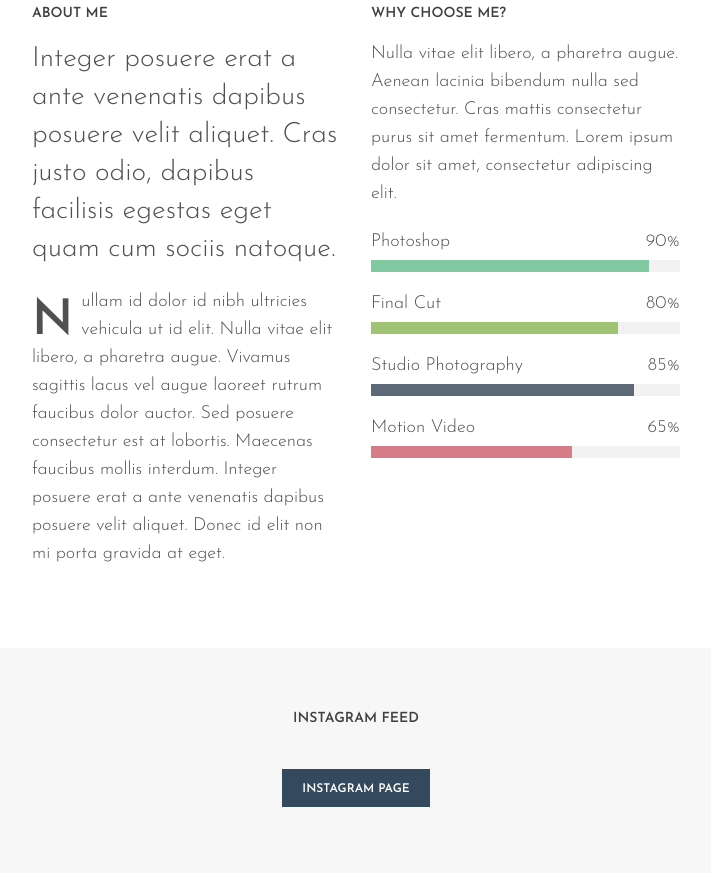
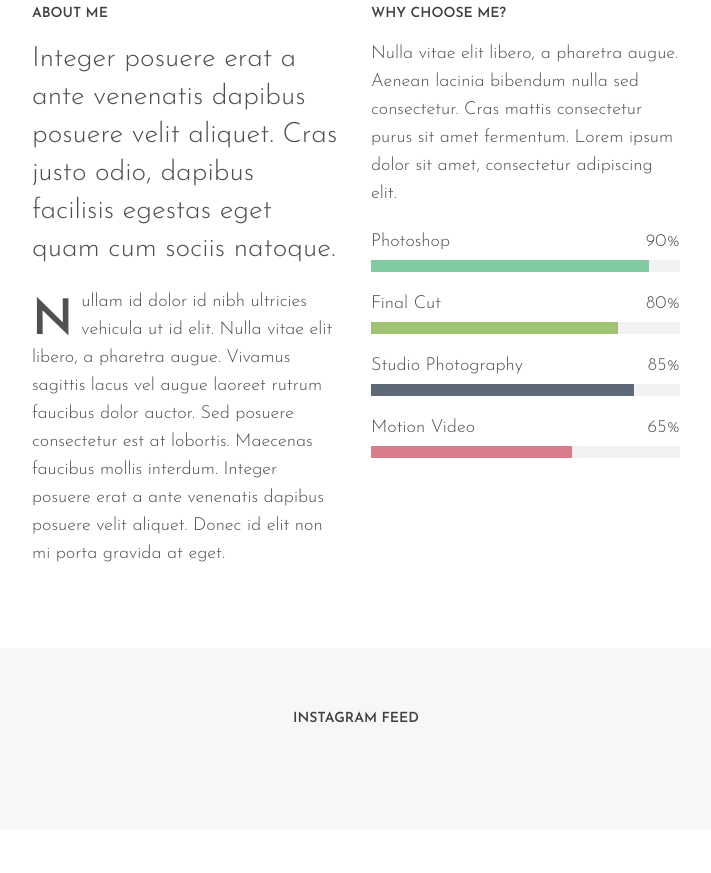
Before and after one commit to twistlemonade/twistlemonade.github.io, a plain HTML site: page index.html in a window 1280 px wide. Shown: the part 3379-4252 px from the top of the page, without its empty margins (540-1251 px from the left). After the commit the page ends 4208 px from the top, so only its background shows below. Drawn offline with Linux system fonts and the light colour scheme; files whose address does not match are found by name; a web font is replaced by a local one.

Commit message:
no message

```diff
--- a/index.html
+++ b/index.html
@@ -343,7 +343,7 @@
           <div id="instafeed-full" class="items row row-offset-0"></div>
         </div>
         <div class="divide30"></div>
-        <div class="text-center"><a href="https://www.instagram.com/twistlemon/" class="btn">Instagram page</a></div>
+        <!--<div class="text-center"><a href="https://www.instagram.com/twistlemon/" class="btn">Instagram page</a></div>-->
       </div>
     </div>
   </div>
```
